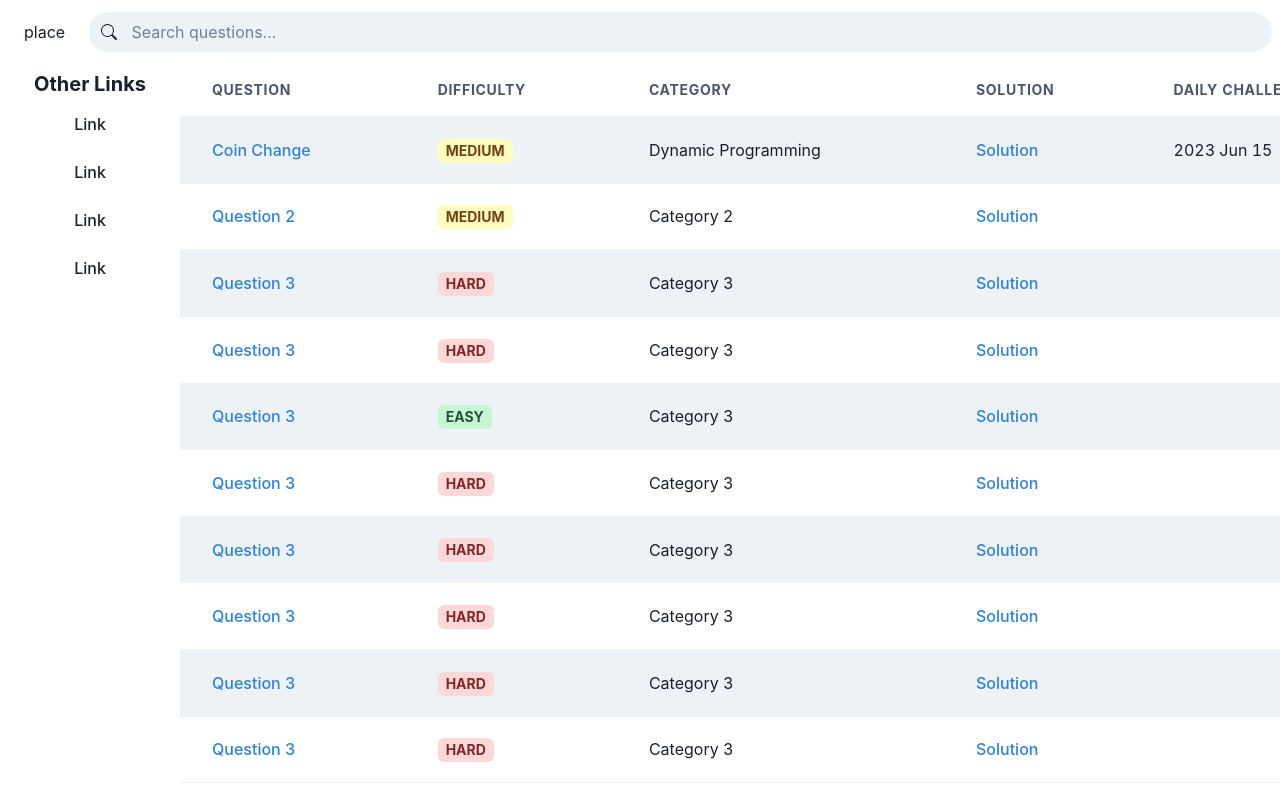
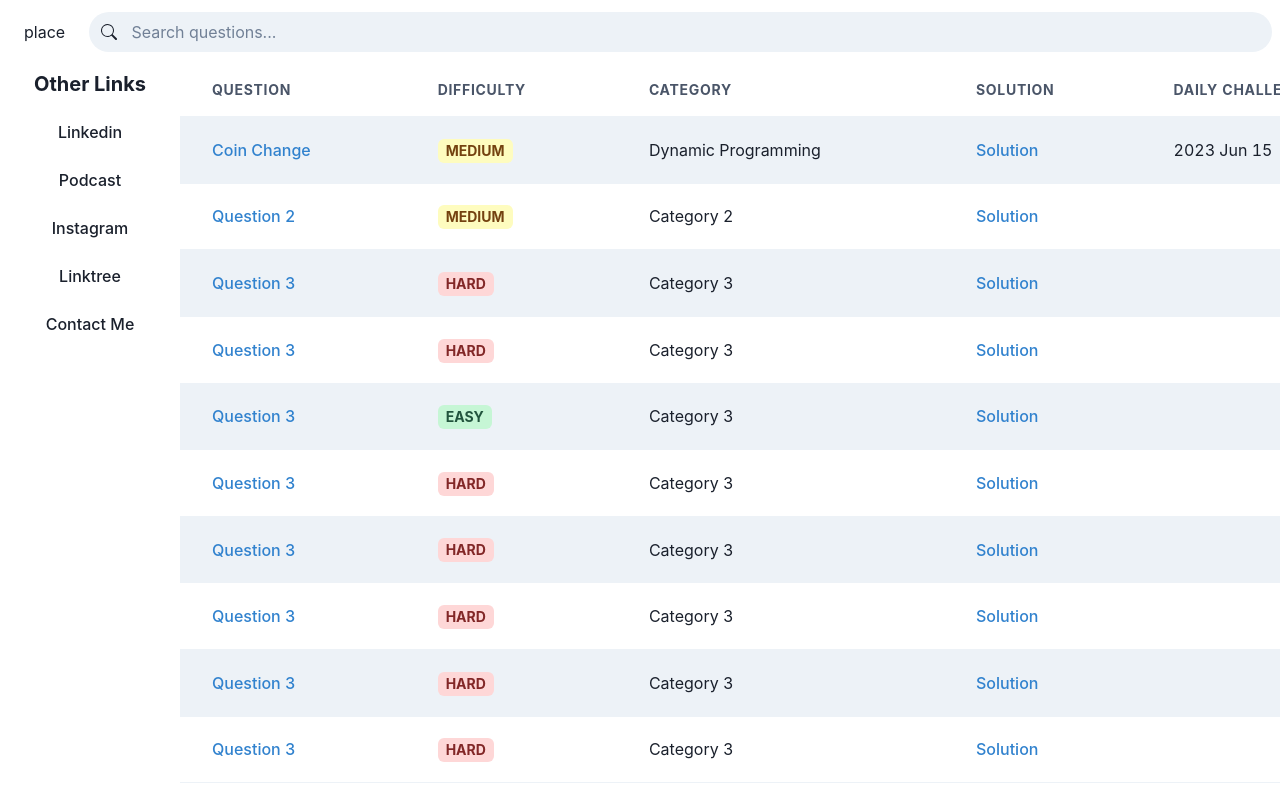
Before and after one commit to LeeHengYu/leetcode-reviewer, a React (Vite) app: page / in a window 1280 px wide. Shown: the top 800 px of the page. Built offline with nearby package versions, Linux system fonts and the light colour scheme.

Commit message:
Move the links to a single files

```diff
--- a/package.json
+++ b/package.json
@@ -10,6 +10,7 @@
     "preview": "vite preview"
   },
   "dependencies": {
+    "@chakra-ui/icons": "^2.0.19",
     "@chakra-ui/react": "^2.7.0",
     "@emotion/react": "^11.11.1",
     "@emotion/styled": "^11.11.0",
--- a/src/components/Sidebar.tsx
+++ b/src/components/Sidebar.tsx
@@ -1,21 +1,20 @@
-import { Heading, Link, VStack } from "@chakra-ui/react";
+import { Box, Heading, Link, VStack } from "@chakra-ui/react";
+import links from "../data/links";
 
 const Sidebar = () => {
   return (
     <VStack paddingY={2}>
-      <Heading size="md">Other Links</Heading>
-      <Link href="#" marginY={2}>
-        Link
-      </Link>
-      <Link href="#" marginY={2}>
-        Link
-      </Link>
-      <Link href="#" marginY={2}>
-        Link
-      </Link>
-      <Link href="#" marginY={2}>
-        Link
-      </Link>
+      <Heading size="md" marginBottom={2}>
+        Other Links
+      </Heading>
+      {links.map((data) => (
+        <Box marginY={2}>
+          <Link href={data.url} target="_blank">
+            {data.text}
+          </Link>
+        </Box>
+      ))}
+      ;
     </VStack>
   );
 };
--- /dev/null
+++ b/src/data/links.ts
@@ -0,0 +1,9 @@
+const links = [
+    {text: "Linkedin", url: "https://www.linkedin.com/in/heng-yu-lee-4b179420a/"},
+    {text: "Podcast", url: "https://open.spotify.com/show/3WHSDto77XxYbyg4LhhQ3K?si=851d67cea6774651"},
+    {text: "Instagram", url: "https://www.instagram.com/kh_grindingrealhard/"},
+    {text: "Linktree", url: "https://linktr.ee/hengyulee"},
+    {text: "Contact Me", url: "mailto:hengyuli901229@gmail.com"}
+];
+
+export default links;
```
Also changed, not shown: 1 other file (tests, documents, lock files or other folders).
